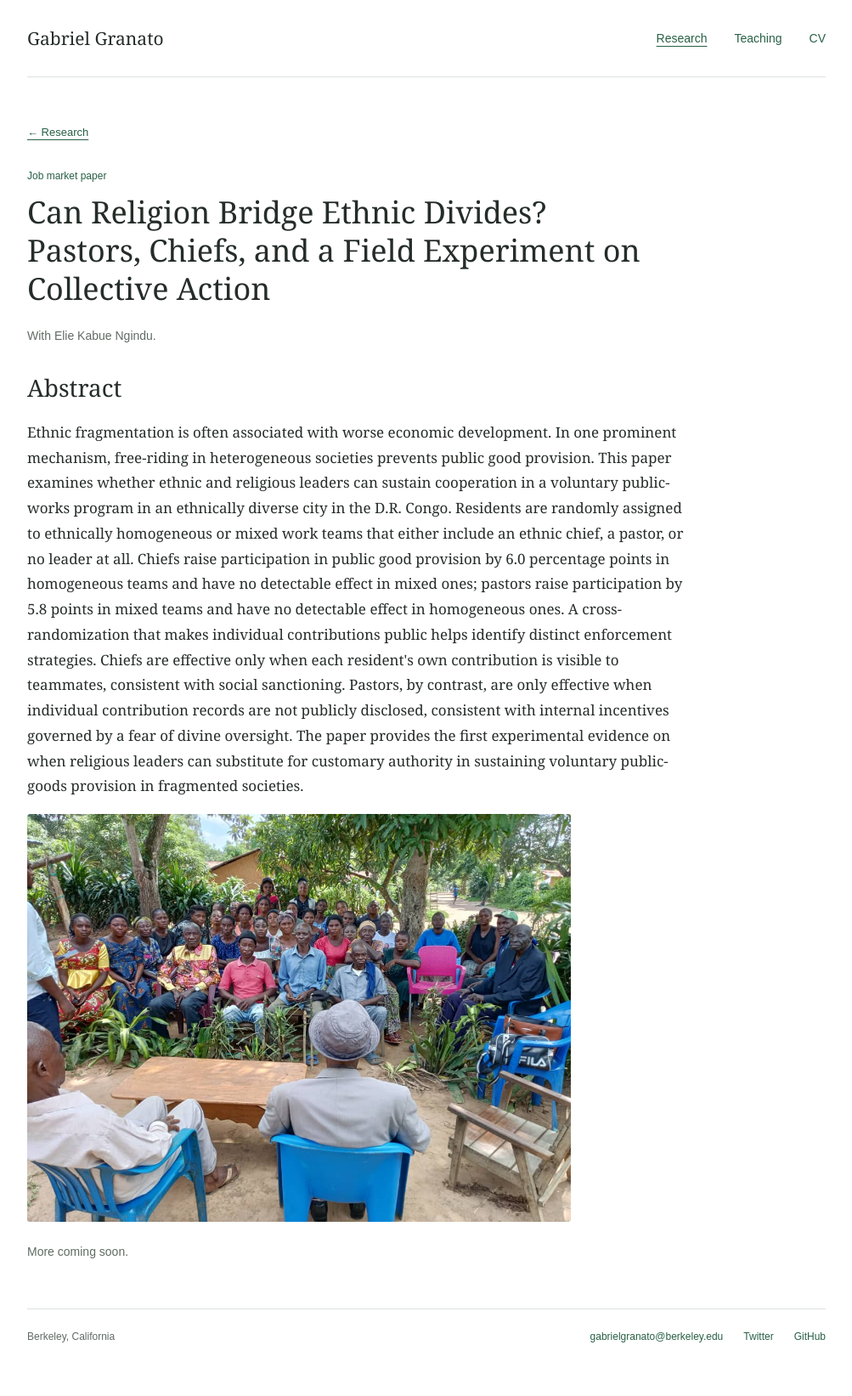
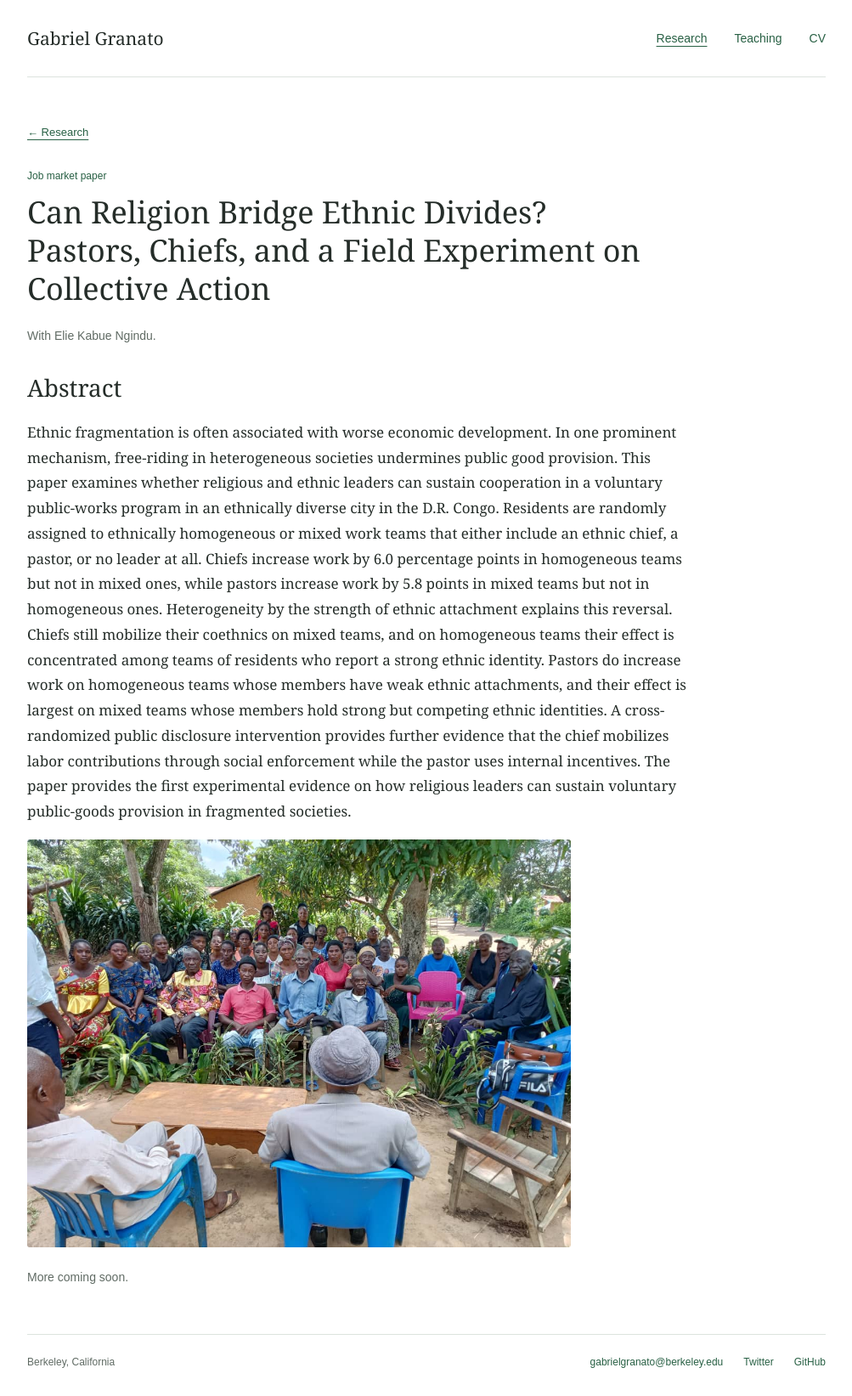
Before and after one commit to gabrielgranato/gabrielgranato.github.io, a Jekyll site: the page built from _research/2024-03-01-religious-leaders-ethnic-divides.md, in a window 1280 px wide. Shown: the whole page at 85% size, without its empty margins (138-1141 px from the left). Built offline with Jekyll 4.4.1, drawn with Linux system fonts in a browser that asks for light colours; before the commit the page ends 1614 px from its top, so only the background shows below that.

Commit message:
Update JMP abstract and add unlinked current manuscript

```diff
--- a/_config.yml
+++ b/_config.yml
@@ -234,6 +234,11 @@ collections:
 
 # These settings control how pages and collections are included in the site
 defaults:
+  # Direct-link paper downloads must not appear in the sitemap.
+  - scope:
+      path: "files/papers/**"
+    values:
+      sitemap: false
   # _posts
   - scope:
       path: ""
--- a/_research/2024-03-01-religious-leaders-ethnic-divides.md
+++ b/_research/2024-03-01-religious-leaders-ethnic-divides.md
@@ -16,22 +16,24 @@ image_width: 1040
 image_height: 780
 abstract: >-
   Ethnic fragmentation is often associated with worse economic development. In one
-  prominent mechanism, free-riding in heterogeneous societies prevents public
-  good provision. This paper examines whether ethnic and religious
+  prominent mechanism, free-riding in heterogeneous societies undermines public
+  good provision. This paper examines whether religious and ethnic
   leaders can sustain cooperation in a voluntary public-works program in an
   ethnically diverse city in the D.R. Congo. Residents are randomly assigned to
   ethnically homogeneous or mixed work teams that either include an ethnic chief,
-  a pastor, or no leader at all. Chiefs raise participation in public good provision by 6.0
-  percentage points in homogeneous teams and have no detectable effect in mixed
-  ones; pastors raise participation by 5.8 points in mixed teams and have no
-  detectable effect in homogeneous ones. A cross-randomization that
-  makes individual contributions public helps identify distinct enforcement
-  strategies. Chiefs are effective only when each resident's own contribution is
-  visible to teammates, consistent with social sanctioning. Pastors, by contrast,
-  are only effective when individual contribution records are not publicly disclosed, consistent with internal
-  incentives governed by a fear of divine oversight. The paper provides the first
-  experimental evidence on when religious leaders can substitute for customary
-  authority in sustaining voluntary public-goods provision in fragmented societies.
+  a pastor, or no leader at all. Chiefs increase work by 6.0 percentage points
+  in homogeneous teams but not in mixed ones, while pastors increase work by 5.8
+  points in mixed teams but not in homogeneous ones. Heterogeneity by the strength
+  of ethnic attachment explains this reversal. Chiefs still mobilize their
+  coethnics on mixed teams, and on homogeneous teams their effect is concentrated
+  among teams of residents who report a strong ethnic identity. Pastors do
+  increase work on homogeneous teams whose members have weak ethnic attachments,
+  and their effect is largest on mixed teams whose members hold strong but
+  competing ethnic identities. A cross-randomized public disclosure intervention
+  provides further evidence that the chief mobilizes labor contributions through
+  social enforcement while the pastor uses internal incentives. The paper provides
+  the first experimental evidence on how religious leaders can sustain voluntary
+  public-goods provision in fragmented societies.
 funding:
   - "CEGA Development Economics Challenge"
   - "Weiss Fund Research Grant"
```
Also changed, not shown: 1 other file.
